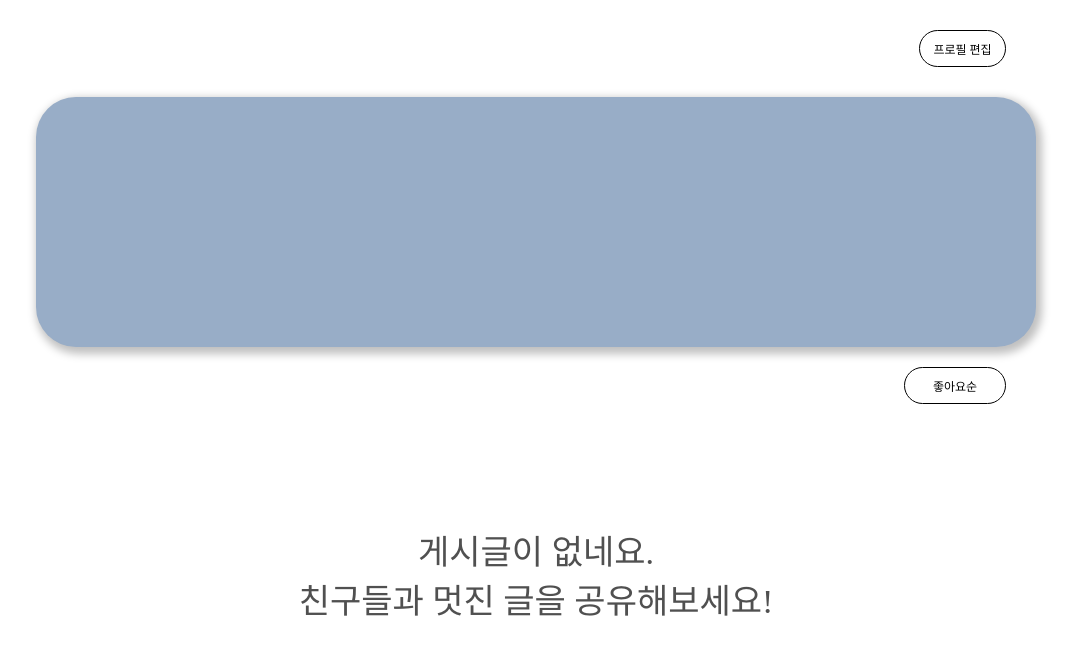
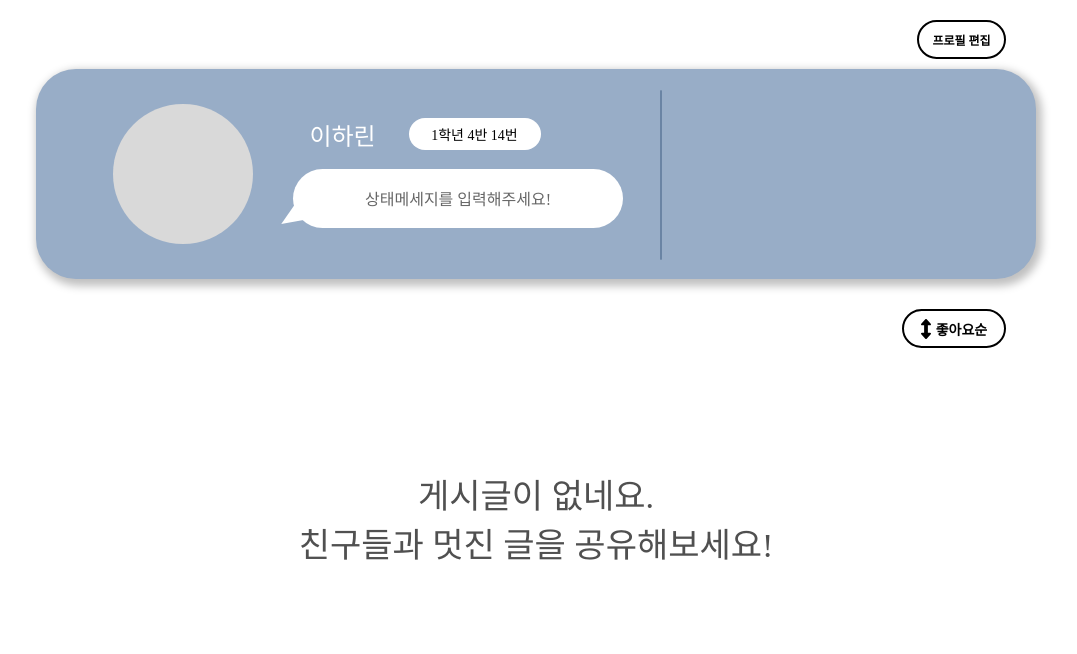
Before and after one commit to sebanimm/ber, a React (Create React App) app: page /profile/1 in a window 1280 px wide. Shown: the top 654 px of the page, without its empty margins (104-1181 px from the left). Built offline with nearby package versions, Linux system fonts and the light colour scheme.

Commit message:
2022-10-10

```diff
--- a/src/routes/Profile.js
+++ b/src/routes/Profile.js
@@ -1,30 +1,37 @@
 import React from "react";
 import styled from "styled-components";
 import Container from "../styles/Container";
+import VerticalLine from "../styles/VerticalLine";
+import { FontAwesomeIcon } from "@fortawesome/react-fontawesome";
+import { faUpDown } from "@fortawesome/free-solid-svg-icons";
 
 const User = styled.div`
 	display: flex;
 	flex-direction: column;
-	justify-content: space-around;
+	justify-content: center;
 `;
 
 const UserProfile = styled.div`
-	height: 250px;
+	height: 210px;
 	background: #98adc7;
 	box-shadow: 3px 4px 8px 3px rgba(0, 0, 0, 0.25);
 	border-radius: 40px;
+	display: flex;
+	justify-content: space-evenly;
+	align-items: center;
 `;
 
 const ProfileEditBtn = styled.div`
 	width: 85px;
 	height: 35px;
-	border: 1px solid black;
+	border: 2px solid black;
 	border-radius: 20px;
 	margin: 0 3% 0 auto;
 	font-size: 12px;
 	display: flex;
 	align-items: center;
 	justify-content: center;
+	font-weight: bold;
 `;
 
 const Posts = styled.div`
@@ -36,7 +43,7 @@ const Posts = styled.div`
 `;
 
 const Wrapper = styled.div`
-	padding-top: 30px;
+	padding-top: 20px;
 	max-width: 1000px;
 	margin: 0 auto;
 `;
@@ -51,8 +58,102 @@ const PostStatus = styled.div`
 
 const SortingBtn = styled(ProfileEditBtn)`
 	width: 100px;
-	margin-top: 20px;
+	margin-top: 30px;
 	margin-bottom: 20px;
+	font-size: 14px;
+`;
+
+const Users = styled.div`
+	width: 55%;
+	display: flex;
+`;
+
+const Interests = styled.div`
+	width: 30%;
+`;
+
+const UserWrapper = styled.div`
+	display: flex;
+	width: 100%;
+	height: 80%;
+	justify-content: space-evenly;
+`;
+
+const UserImage = styled.div`
+	width: 40%;
+	display: flex;
+	justify-content: center;
+	align-items: center;
+`;
+
+const Image = styled.div`
+	width: 140px;
+	height: 140px;
+	background-color: #d9d9d9;
+	border-radius: 50%;
+`;
+
+const UserUser = styled.div`
+	width: 60%;
+	display: flex;
+	flex-direction: column;
+	justify-content: center;
+`;
+
+const StatusMessage = styled.div`
+	height: 50%;
+	width: 100%;
+	background-color: white;
+	border-radius: 50px;
+	display: flex;
+	justify-content: center;
+	align-items: center;
+	color: #676767;
+	position: relative;
+	z-index: 1;
+	::after {
+		content: "";
+		position: absolute;
+		left: 10px;
+		top: 70%;
+		width: 0;
+		height: 0;
+		border: 24px solid transparent;
+		border-right-color: white;
+		border-left: 0;
+		border-bottom: 0;
+		margin-top: -12px;
+		margin-left: -24px;
+		transform: rotate(-10deg);
+	}
+`;
+
+const UserInfo = styled.div`
+	height: 30%;
+	width: 100%;
+	display: flex;
+	justify-content: left;
+	align-items: center;
+`;
+
+const UserId = styled.div`
+	width: 30%;
+	height: 100%;
+	font-size: 24px;
+	color: white;
+	display: flex;
+	justify-content: center;
+	align-items: center;
+`;
+
+const UserName = styled(UserId)`
+	width: 40%;
+	height: 90%;
+	border-radius: 50px;
+	font-size: 14px;
+	color: black;
+	background-color: white;
+	margin-left: 5%;
 `;
 
 const Profile = () => {
@@ -61,10 +162,37 @@ const Profile = () => {
 			<Wrapper>
 				<User>
 					<ProfileEditBtn>프로필 편집</ProfileEditBtn>
-					<div style={{ marginBottom: "30px" }} />
-					<UserProfile></UserProfile>
+					<div style={{ marginBottom: "10px" }} />
+					<UserProfile>
+						<UserWrapper>
+							<Users>
+								<UserImage>
+									<Image />
+								</UserImage>
+								<UserUser>
+									<div style={{ marginBottom: "8%" }} />
+									<UserInfo>
+										<UserId>이하린</UserId>
+										<UserName>1학년 4반 14번</UserName>
+									</UserInfo>
+									<div style={{ marginBottom: "5%" }} />
+									<StatusMessage>상태메세지를 입력해주세요!</StatusMessage>
+
+									<div style={{ marginBottom: "9%" }} />
+								</UserUser>
+							</Users>
+							<VerticalLine style={{ color: "white", height: "100%" }} />
+							<Interests />
+						</UserWrapper>
+					</UserProfile>
 				</User>
-				<SortingBtn>좋아요순</SortingBtn>
+				<SortingBtn>
+					<FontAwesomeIcon
+						icon={faUpDown}
+						style={{ marginRight: "5px", fontSize: "20px" }}
+					/>
+					좋아요순
+				</SortingBtn>
 				<Posts>
 					<PostStatus>
 						<p>게시글이 없네요.</p>
```
